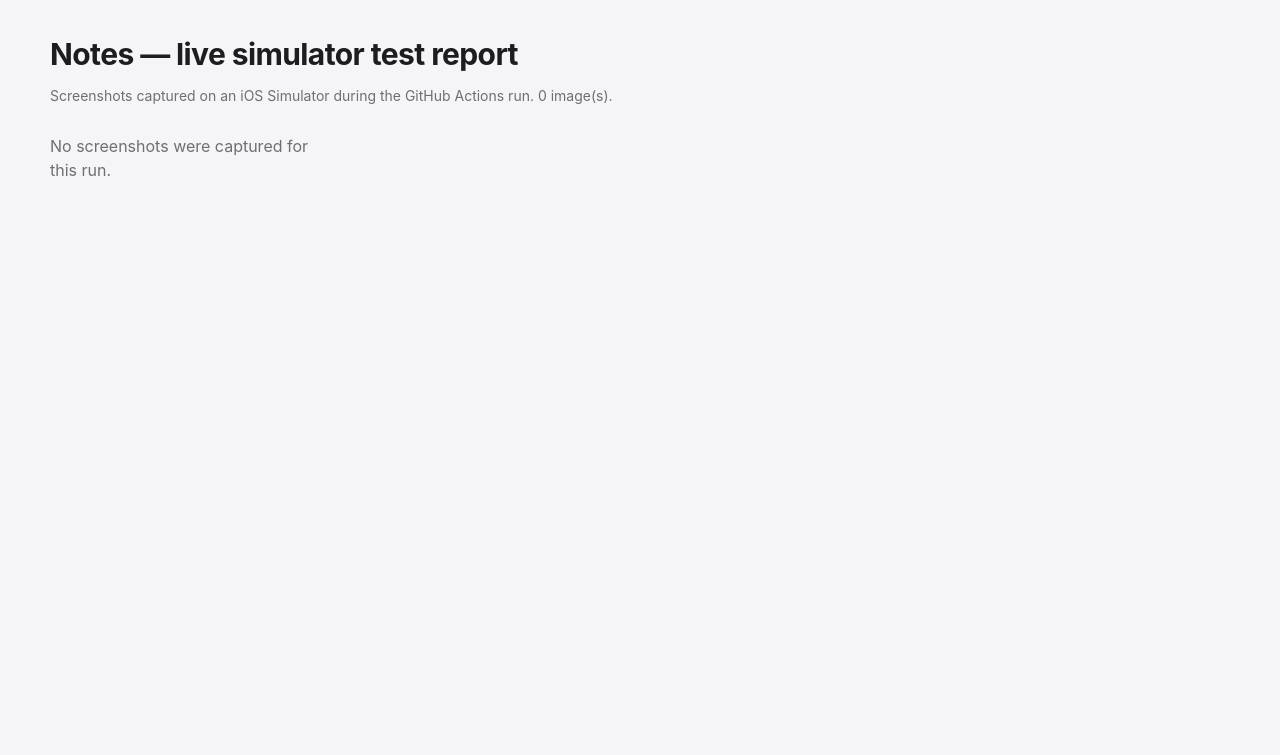
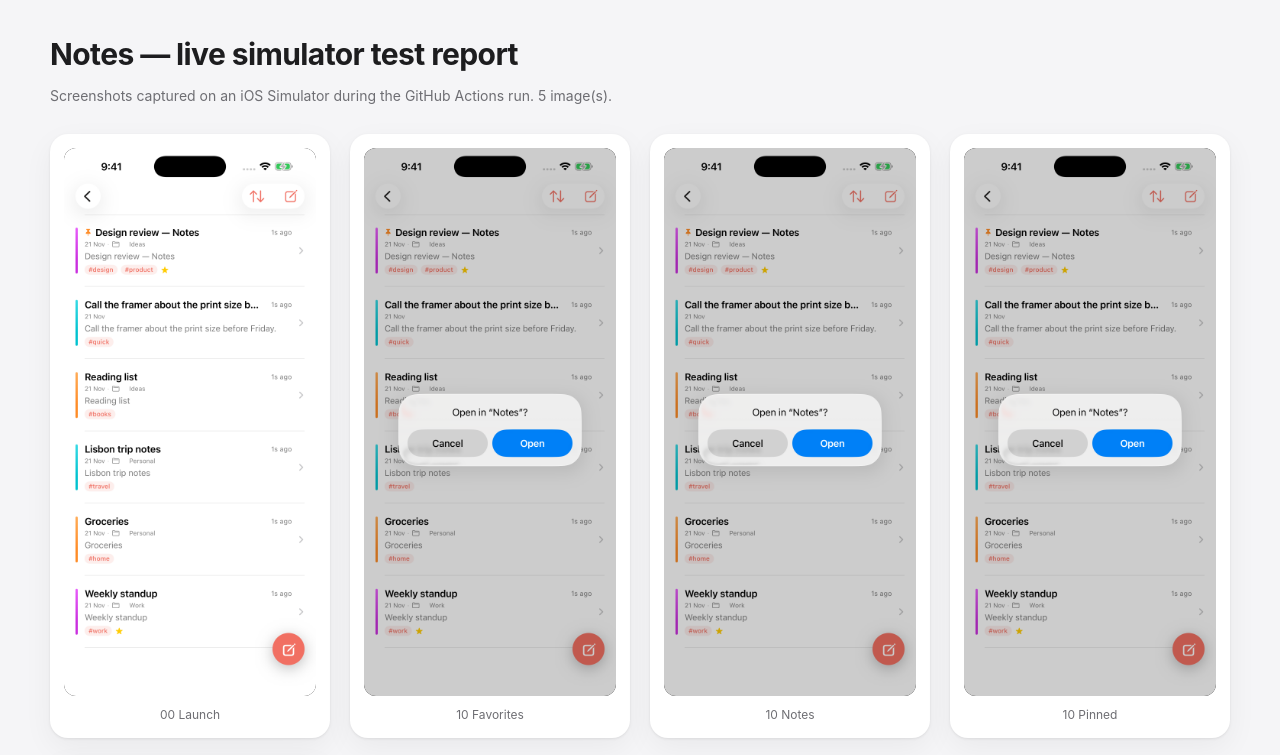
Before and after one commit to raisar2007steve-web/win-vm-, a plain HTML site: page docs/ci/index.html in a window 1280 px wide. Shown: the top 755 px of the page. Drawn offline with Linux system fonts and the light colour scheme.

Commit message:
ci: publish simulator screenshots and diagnostics [skip ci]

```diff
--- a/docs/ci/index.html
+++ b/docs/ci/index.html
@@ -37,10 +37,14 @@
 <body>
 <header>
   <h1>Notes — live simulator test report</h1>
-  <p class="sub">Screenshots captured on an iOS Simulator during the GitHub Actions run. 0 image(s).</p>
+  <p class="sub">Screenshots captured on an iOS Simulator during the GitHub Actions run. 5 image(s).</p>
 </header>
 <main class="grid">
-<p class="empty">No screenshots were captured for this run.</p>
+<figure><img src="screenshots/00-launch.png" alt="00 launch" loading="lazy"><figcaption>00 launch</figcaption></figure>
+<figure><img src="screenshots/10-favorites.png" alt="10 favorites" loading="lazy"><figcaption>10 favorites</figcaption></figure>
+<figure><img src="screenshots/10-notes.png" alt="10 notes" loading="lazy"><figcaption>10 notes</figcaption></figure>
+<figure><img src="screenshots/10-pinned.png" alt="10 pinned" loading="lazy"><figcaption>10 pinned</figcaption></figure>
+<figure><img src="screenshots/10-settings.png" alt="10 settings" loading="lazy"><figcaption>10 settings</figcaption></figure>
 </main>
 </body>
 </html>
```
Also changed, not shown: docs/ci/screenshots/00-launch.png (added), docs/ci/screenshots/10-favorites.png (added), docs/ci/screenshots/10-notes.png (added), docs/ci/screenshots/10-pinned.png (added), docs/ci/screenshots/10-settings.png (added), 1 other file.
